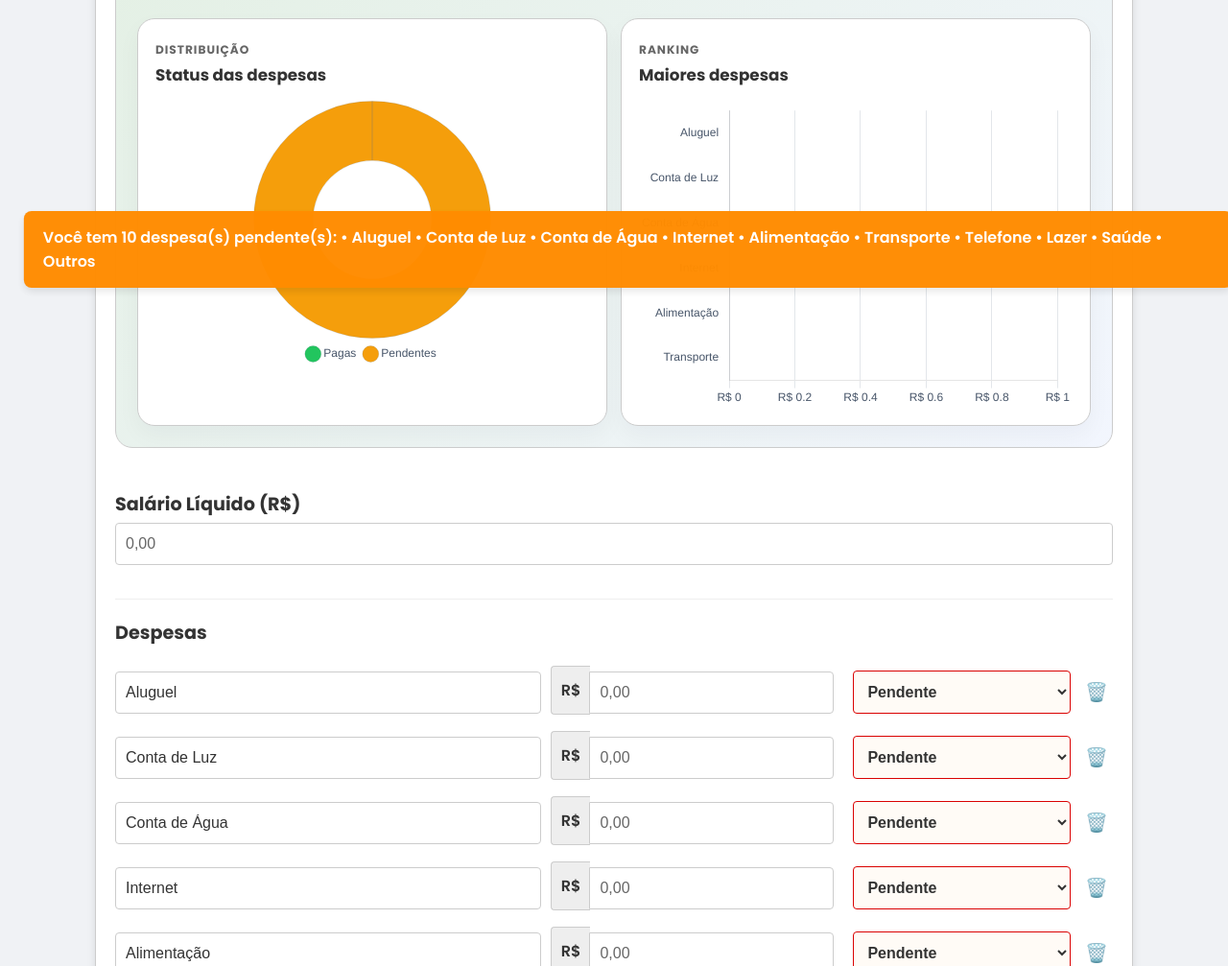
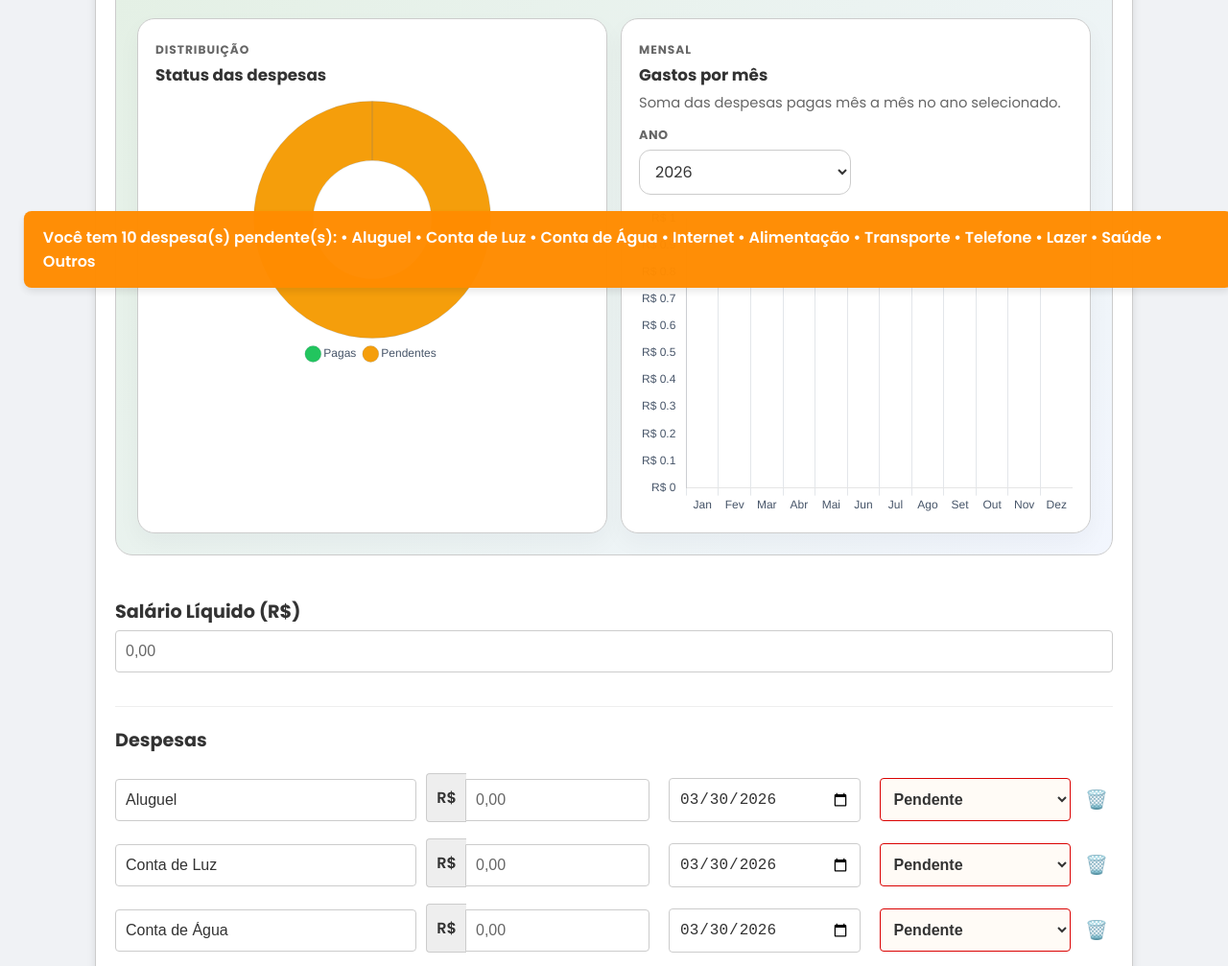
Before and after one commit to pauloduarty/calculadora-de-despesas, a plain HTML site: page index.html in a window 1280 px wide. Shown: the part 480-1487 px from the top of the page at 96% size. Drawn offline with nearby package versions, Linux system fonts and the light colour scheme.

Commit message:
atualizações do projeto

```diff
--- a/index.html
+++ b/index.html
@@ -77,12 +77,21 @@
                     <article class="chart-card">
                         <div class="chart-card__header">
                             <div>
-                                <span class="chart-card__eyebrow">Ranking</span>
-                                <h3>Maiores despesas</h3>
+                                <span class="chart-card__eyebrow">Mensal</span>
+                                <h3>Gastos por mês</h3>
+                                <p class="chart-card__description">Soma das despesas pagas mês a mês no ano selecionado.</p>
+                            </div>
+                        </div>
+                        <div class="chart-card__filters">
+                            <div class="filter-group">
+                                <label for="year-filter">Ano</label>
+                                <select id="year-filter">
+                                    <option value="">Ano atual</option>
+                                </select>
                             </div>
                         </div>
                         <div class="chart-wrap chart-wrap--wide">
-                            <canvas id="expenses-chart"></canvas>
+                            <canvas id="monthly-chart"></canvas>
                         </div>
                     </article>
                 </div>
--- a/script.js
+++ b/script.js
@@ -17,13 +17,14 @@ document.addEventListener('DOMContentLoaded', function() {
     const budgetProgressFill = document.getElementById('budget-progress-fill');
     const budgetProgressLabel = document.getElementById('budget-progress-label');
     const statusChartCanvas = document.getElementById('status-chart');
-    const expensesChartCanvas = document.getElementById('expenses-chart');
+    const monthlyChartCanvas = document.getElementById('monthly-chart');
+    const yearFilterSelect = document.getElementById('year-filter');
 
     let expenseFields = [];
     const themeStorageKey = 'expenseCalculatorTheme';
     let dashboardState = null;
     let statusChart = null;
-    let expensesChart = null;
+    let monthlyChart = null;
 
     // Nomes padrão para as despesas
     const defaultExpenseNames = [
@@ -38,6 +39,14 @@ document.addEventListener('DOMContentLoaded', function() {
         'Saúde',
         'Outros'
     ];
+
+    function getTodayISODate() {
+        const today = new Date();
+        const year = today.getFullYear();
+        const month = String(today.getMonth() + 1).padStart(2, '0');
+        const day = String(today.getDate()).padStart(2, '0');
+        return `${year}-${month}-${day}`;
+    }
 
     // Inicializar campos de despesas
     initializeExpenseFields();
@@ -71,7 +80,7 @@ document.addEventListener('DOMContentLoaded', function() {
      * @description Cria um campo de despesa individual e o adiciona ao DOM.
      * @param {string} defaultName O nome padrão para a despesa.
      */
-    function createExpenseField(defaultName = 'Nova Despesa') {
+    function createExpenseField(defaultName = 'Nova Despesa', defaultDate = getTodayISODate()) {
         const index = expenseFields.length;
         const expenseItem = document.createElement('div');
         expenseItem.className = 'expense-item';
@@ -90,6 +99,13 @@ document.addEventListener('DOMContentLoaded', function() {
                        step="0.01"
                        min="0">
             </div>
+            <div class="input-group expense-date">
+                <input type="date"
+                       id="expenseDate${index}"
+                       value="${defaultDate}"
+                       aria-label="Data da despesa"
+                       title="Data da despesa">
+            </div>
             <div class="input-group expense-status">
                 <select id="expenseStatus${index}">
                     <option value="pending">Pendente</option>
@@ -104,6 +120,7 @@ document.addEventListener('DOMContentLoaded', function() {
         const newField = {
             nameInput: expenseItem.querySelector(`#expenseName${index}`),
             valueInput: expenseItem.querySelector(`#expenseValue${index}`),
+            dateInput: expenseItem.querySelector(`#expenseDate${index}`),
             statusSelect: expenseItem.querySelector(`#expenseStatus${index}`),
             removeBtn: expenseItem.querySelector('.remove-btn')
         };
@@ -117,6 +134,10 @@ document.addEventListener('DOMContentLoaded', function() {
 
         newField.valueInput.addEventListener('input', () => {
             updateInputGroupState(newField.valueInput);
+            updateCalculations();
+        });
+
+        newField.dateInput.addEventListener('change', () => {
             updateCalculations();
         });
 
@@ -175,6 +196,7 @@ document.addEventListener('DOMContentLoaded', function() {
         expenseFields.forEach((field, index) => {
             field.nameInput.id = `expenseName${index}`;
             field.valueInput.id = `expenseValue${index}`;
+            field.dateInput.id = `expenseDate${index}`;
             field.statusSelect.id = `expenseStatus${index}`;
         });
     }
@@ -185,6 +207,11 @@ document.addEventListener('DOMContentLoaded', function() {
         clearAllBtn.addEventListener('click', clearAllFields);
         addExpenseBtn.addEventListener('click', () => createExpenseField());
         themeToggleBtn.addEventListener('click', toggleTheme);
+        yearFilterSelect.addEventListener('change', () => {
+            if (dashboardState) {
+                renderDashboardCharts(dashboardState);
+            }
+        });
     }
 
     function initializeTheme() {
@@ -236,12 +263,47 @@ document.addEventListener('DOMContentLoaded', function() {
         return `${Math.round(value)}%`;
     }
 
-    function truncateLabel(label, maxLength = 18) {
-        if (label.length <= maxLength) {
-            return label;
+    const MONTH_LABELS = ['Jan', 'Fev', 'Mar', 'Abr', 'Mai', 'Jun', 'Jul', 'Ago', 'Set', 'Out', 'Nov', 'Dez'];
+
+    function getCurrentYear() {
+        return new Date().getFullYear();
     }
 
-        return `${label.slice(0, maxLength - 1)}…`;
+    function getSelectedYear() {
+        const selected = parseInt(yearFilterSelect.value, 10);
+        return Number.isFinite(selected) ? selected : getCurrentYear();
+    }
+
+    function getAvailableYears(expenseItems) {
+        const years = new Set([String(getCurrentYear())]);
+
+        expenseItems.forEach(item => {
+            if (item.date) {
+                years.add(item.date.slice(0, 4));
+            }
+        });
+
+        return [...years].sort((a, b) => Number(a) - Number(b));
+    }
+
+    function syncYearFilterOptions(expenseItems) {
+        if (!yearFilterSelect) {
+            return;
+        }
+
+        const previousValue = yearFilterSelect.value || String(getCurrentYear());
+        const years = getAvailableYears(expenseItems);
+
+        yearFilterSelect.innerHTML = '<option value="">Ano atual</option>';
+
+        years.forEach(year => {
+            const option = document.createElement('option');
+            option.value = year;
+            option.textContent = year;
+            yearFilterSelect.appendChild(option);
+        });
+
+        yearFilterSelect.value = years.includes(previousValue) ? previousValue : '';
     }
 
     function updateDashboard(totalExpenses, remainingBalance) {
@@ -259,7 +321,8 @@ document.addEventListener('DOMContentLoaded', function() {
             expenseItems: expenseFields.map(field => ({
                 name: field.nameInput.value || 'Despesa sem nome',
                 value: parseFloat(field.valueInput.value) || 0,
-                status: field.statusSelect.value
+                status: field.statusSelect.value,
+                date: field.dateInput.value || getTodayISODate()
             }))
         };
 
@@ -279,10 +342,37 @@ document.addEventListener('DOMContentLoaded', function() {
             statusChart = null;
         }
 
-        if (expensesChart) {
-            expensesChart.destroy();
-            expensesChart = null;
+        if (monthlyChart) {
+            monthlyChart.destroy();
+            monthlyChart = null;
         }
+    }
+
+    function buildMonthlyExpenseSeries(expenseItems, selectedYear) {
+        const totalsByMonth = Array(12).fill(0);
+
+        expenseItems.forEach(item => {
+            if (item.status !== 'paid' || !item.date) {
+                return;
+            }
+
+            const value = Number(item.value) || 0;
+            if (value <= 0) {
+                return;
+            }
+
+            const [yearPart, monthPart] = item.date.split('-').map(Number);
+            if (yearPart !== selectedYear || !monthPart || monthPart < 1 || monthPart > 12) {
+                return;
+            }
+
+            totalsByMonth[monthPart - 1] += value;
+        });
+
+        return {
+            labels: MONTH_LABELS,
+            values: totalsByMonth
+        };
     }
 
     function renderDashboardCharts(state) {
@@ -293,12 +383,10 @@ document.addEventListener('DOMContentLoaded', function() {
         const palette = getDashboardPalette();
         const statusLabels = ['Pagas', 'Pendentes'];
         const statusValues = [state.paidCount, state.pendingCount];
-        const topExpenses = [...state.expenseItems]
-            .sort((a, b) => b.value - a.value)
-            .slice(0, 6);
-        const expenseLabels = topExpenses.map(item => truncateLabel(item.name));
-        const expenseValues = topExpenses.map(item => item.value);
-        const expenseColors = topExpenses.map(item => item.status === 'paid' ? palette.paid : palette.pending);
+        const selectedYear = getSelectedYear();
+        const monthlySeries = buildMonthlyExpenseSeries(state.expenseItems, selectedYear);
+
+        syncYearFilterOptions(state.expenseItems);
 
         if (statusChartCanvas) {
             if (!statusChart) {
@@ -350,16 +438,17 @@ document.addEventListener('DOMContentLoaded', function() {
             }
         }
 
-        if (expensesChartCanvas) {
-            if (!expensesChart) {
-                expensesChart = new Chart(expensesChartCanvas, {
+        if (monthlyChartCanvas) {
+            if (!monthlyChart) {
+                monthlyChart = new Chart(monthlyChartCanvas, {
                     type: 'bar',
                     data: {
-                        labels: expenseLabels,
+                        labels: monthlySeries.labels,
                         datasets: [{
-                            label: 'Valor (R$)',
-                            data: expenseValues,
-                            backgroundColor: expenseColors,
+                            label: 'Gastos por mês',
+                            data: monthlySeries.values,
+                            backgroundColor: palette.accent,
+                            borderColor: palette.accent,
                             borderRadius: 10,
                             borderSkipped: false
                         }]
@@ -367,26 +456,25 @@ document.addEventListener('DOMContentLoaded', function() {
                     options: {
                         responsive: true,
                         maintainAspectRatio: false,
-                        indexAxis: 'y',
                         scales: {
                             x: {
+                                grid: {
+                                    color: palette.grid
+                                },
+                                ticks: {
+                                    color: palette.text
+                                }
+                            },
+                            y: {
                                 beginAtZero: true,
                                 grid: {
-                                    color: palette.grid
+                                    display: false
                                 },
                                 ticks: {
                                     color: palette.text,
                                     callback(value) {
                                         return `R$ ${value}`;
                                     }
-                                }
-                            },
-                            y: {
-                                grid: {
-                                    display: false
-                                },
-                                ticks: {
-                                    color: palette.text
                                 }
                             }
                         },
@@ -397,7 +485,7 @@ document.addEventListener('DOMContentLoaded', function() {
                             tooltip: {
                                 callbacks: {
                                     label(context) {
-                                        return ` R$ ${Number(context.parsed.x || 0).toLocaleString('pt-BR', {
+                                        return ` R$ ${Number(context.parsed.y || 0).toLocaleString('pt-BR', {
                                             minimumFractionDigits: 2,
                                             maximumFractionDigits: 2
                                         })}`;
@@ -408,13 +496,14 @@ document.addEventListener('DOMContentLoaded', function() {
                     }
                 });
             } else {
-                expensesChart.data.labels = expenseLabels;
-                expensesChart.data.datasets[0].data = expenseValues;
-                expensesChart.data.datasets[0].backgroundColor = expenseColors;
-                expensesChart.options.scales.x.grid.color = palette.grid;
-                expensesChart.options.scales.x.ticks.color = palette.text;
-                expensesChart.options.scales.y.ticks.color = palette.text;
-                expensesChart.update();
+                monthlyChart.data.labels = monthlySeries.labels;
+                monthlyChart.data.datasets[0].data = monthlySeries.values;
+                monthlyChart.data.datasets[0].backgroundColor = palette.accent;
+                monthlyChart.data.datasets[0].borderColor = palette.accent;
+                monthlyChart.options.scales.x.grid.color = palette.grid;
+                monthlyChart.options.scales.x.ticks.color = palette.text;
+                monthlyChart.options.scales.y.ticks.color = palette.text;
+                monthlyChart.update();
             }
         }
     }
@@ -523,6 +612,7 @@ document.addEventListener('DOMContentLoaded', function() {
             expenses: expenseFields.map(field => ({
                 name: field.nameInput.value,
                 value: field.valueInput.value,
+                date: field.dateInput.value,
                 status: field.statusSelect.value
             }))
         };
@@ -547,13 +637,14 @@ document.addEventListener('DOMContentLoaded', function() {
                     expensesList.innerHTML = '';
                     expenseFields = [];
                 data.expenses.forEach(expense => {
-                        createExpenseField(expense.name);
+                    createExpenseField(expense.name, expense.date || getTodayISODate());
                 });
 
                 data.expenses.forEach((expense, index) => {
                     const field = expenseFields[index];
                     if (field && expense.name !== undefined) field.nameInput.value = expense.name;
                     if (field && expense.value !== undefined) field.valueInput.value = expense.value;
+                    if (field && expense.date !== undefined) field.dateInput.value = expense.date || getTodayISODate();
                     if (field && expense.status) {
                         field.statusSelect.value = expense.status;
                         updateExpenseItemStyle(field.statusSelect);
--- a/style.css
+++ b/style.css
@@ -87,7 +87,7 @@ main {
 
 .expense-item {
     display: grid;
-    grid-template-columns: 1.5fr 1fr 0.8fr 0.1fr;
+    grid-template-columns: 1.35fr 1fr 0.9fr 0.9fr 0.1fr;
     gap: 10px;
     align-items: center;
     margin-bottom: 12px;
@@ -121,6 +121,11 @@ main {
     width: 100%;
     border-radius: 0 4px 4px 0;
     margin-left: -1px;
+}
+
+.expense-date {
+    flex: 0.95;
+    margin-left: 10px;
 }
 
 .summary {
@@ -310,6 +315,7 @@ footer {
 
     .expense-name,
     .expense-value,
+    .expense-date,
     .expense-status,
     .remove-btn {
         flex: 1;
@@ -579,6 +585,45 @@ main {
     font-size: 1.05rem;
 }
 
+.chart-card__description {
+    margin: 6px 0 0;
+    color: var(--muted-color);
+    font-size: 0.92rem;
+}
+
+.chart-card__filters {
+    display: grid;
+    grid-template-columns: repeat(2, minmax(0, 1fr));
+    gap: 10px;
+    margin-bottom: 14px;
+}
+
+.filter-group {
+    display: flex;
+    flex-direction: column;
+    gap: 6px;
+}
+
+.filter-group label {
+    font-size: 0.8rem;
+    font-weight: 700;
+    letter-spacing: 0.04em;
+    text-transform: uppercase;
+    color: var(--muted-color);
+}
+
+.filter-group select,
+.filter-group input {
+    width: 100%;
+    padding: 10px 12px;
+    border-radius: 12px;
+    border: 1px solid var(--border-color);
+    background: var(--surface-bg);
+    color: var(--text-color);
+    font: inherit;
+    box-sizing: border-box;
+}
+
 .chart-wrap {
     position: relative;
     height: 280px;
```
Lines whose indentation alone changed are shown as unchanged.
